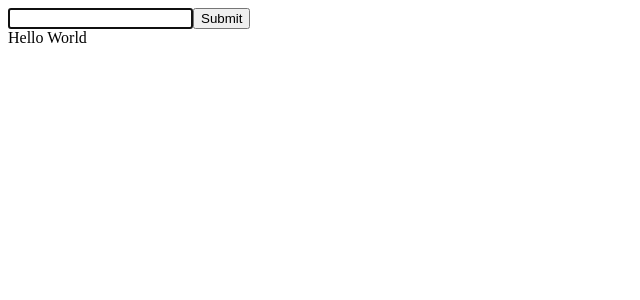
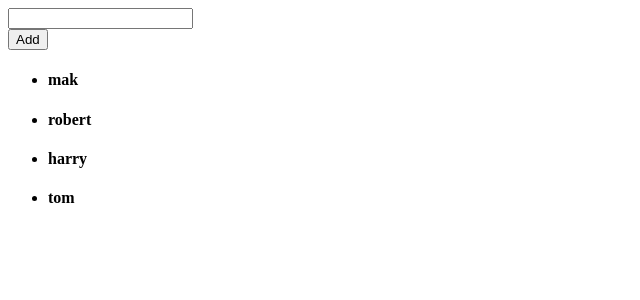
Before and after one commit to majidalykhan/react-course, a React (Create React App) app in the folder advanced-react/: page / in a window 1280 px wide. Shown: the top 300 px of the page, without its empty margins (0-640 px from the left). Built offline with nearby package versions, Linux system fonts and the light colour scheme; the HTML template or start-up script is replaced by a standard one.

Commit message:
useReducer - useState Setup

```diff
--- /dev/null
+++ b/advanced-react/src/6-useReducer/1-use-reducer.js
@@ -0,0 +1,57 @@
+import React, { useState } from "react";
+
+import Modal from "./modal";
+import { data } from "../data";
+
+const UseReducer = () => {
+  //useReducer - useState Setup
+  const [name, setName] = useState("");
+  const [people, setPeople] = useState(data);
+  const [showModal, setShowModal] = useState(false);
+
+  const handleSubmit = (e) => {
+    e.preventDefault();
+
+    if (name) {
+      setShowModal(false);
+      setPeople([...people, { id: new Date().getTime().toString(), name }]);
+      console.log(name);
+      setName("");
+    } else {
+      setShowModal(true);
+      console.log(name);
+    }
+  };
+
+  return (
+    <>
+      {showModal && <Modal />}
+      <form onSubmit={handleSubmit} className="form">
+        <div>
+          <input
+            type="text"
+            value={name}
+            onChange={(e) => setName(e.target.value)}
+          />
+        </div>
+        <button className="btn" type="submit">
+          Add
+        </button>
+      </form>
+      {people.map((person) => {
+        const { id, name } = person;
+        return (
+          <div className="item" key={id}>
+            <ul>
+              <li>
+                <h4>{name}</h4>
+              </li>
+            </ul>
+          </div>
+        );
+      })}
+    </>
+  );
+};
+
+export default UseReducer;
--- /dev/null
+++ b/advanced-react/src/6-useReducer/modal.js
@@ -0,0 +1,7 @@
+import React from "react";
+
+const Modal = () => {
+  return <h4>I'm Modal</h4>;
+};
+
+export default Modal;
--- a/advanced-react/src/App.js
+++ b/advanced-react/src/App.js
@@ -1,11 +1,11 @@
 import React from "react";
 
-import UseRefBasics from "./5-useRef/1-useRef-basics";
+import UseReducer from "./6-useReducer/1-use-reducer";
 
 function App() {
   return (
     <div className="container">
-      <UseRefBasics />
+      <UseReducer />
     </div>
   );
 }
```
